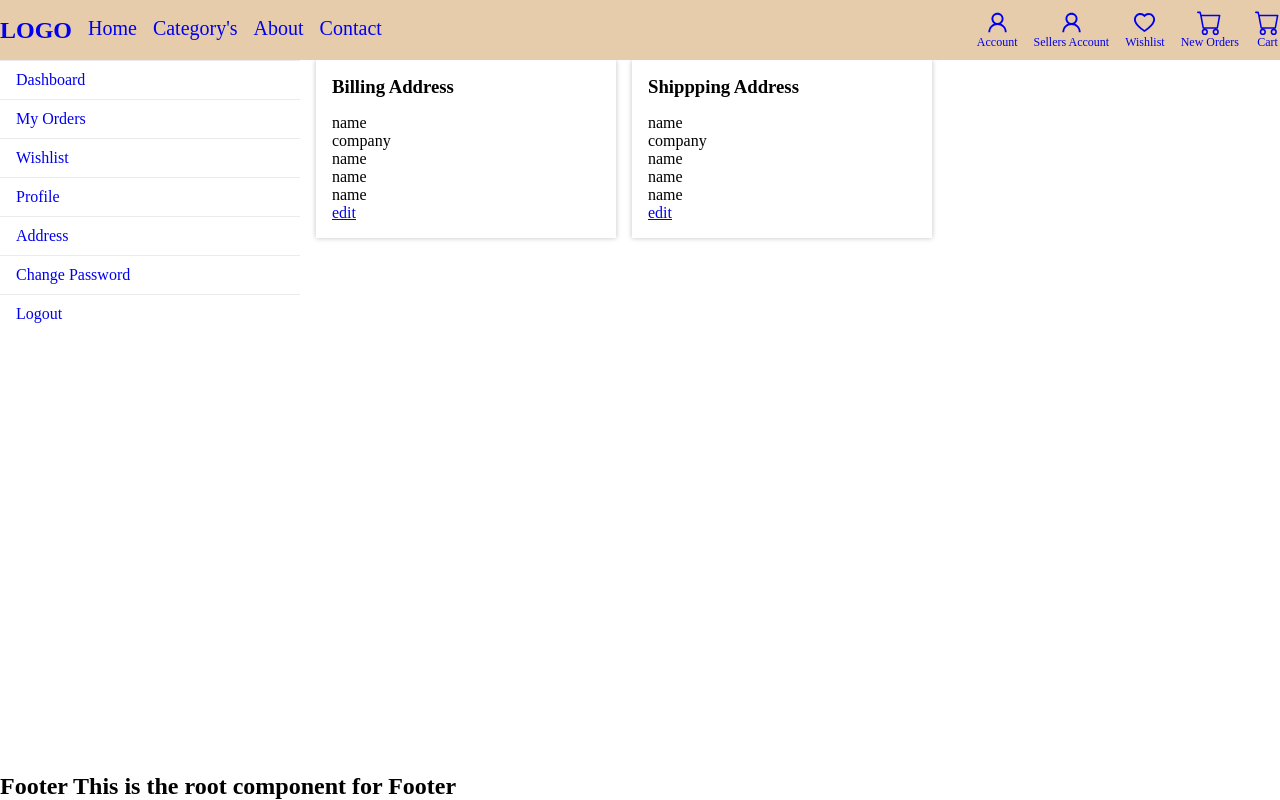
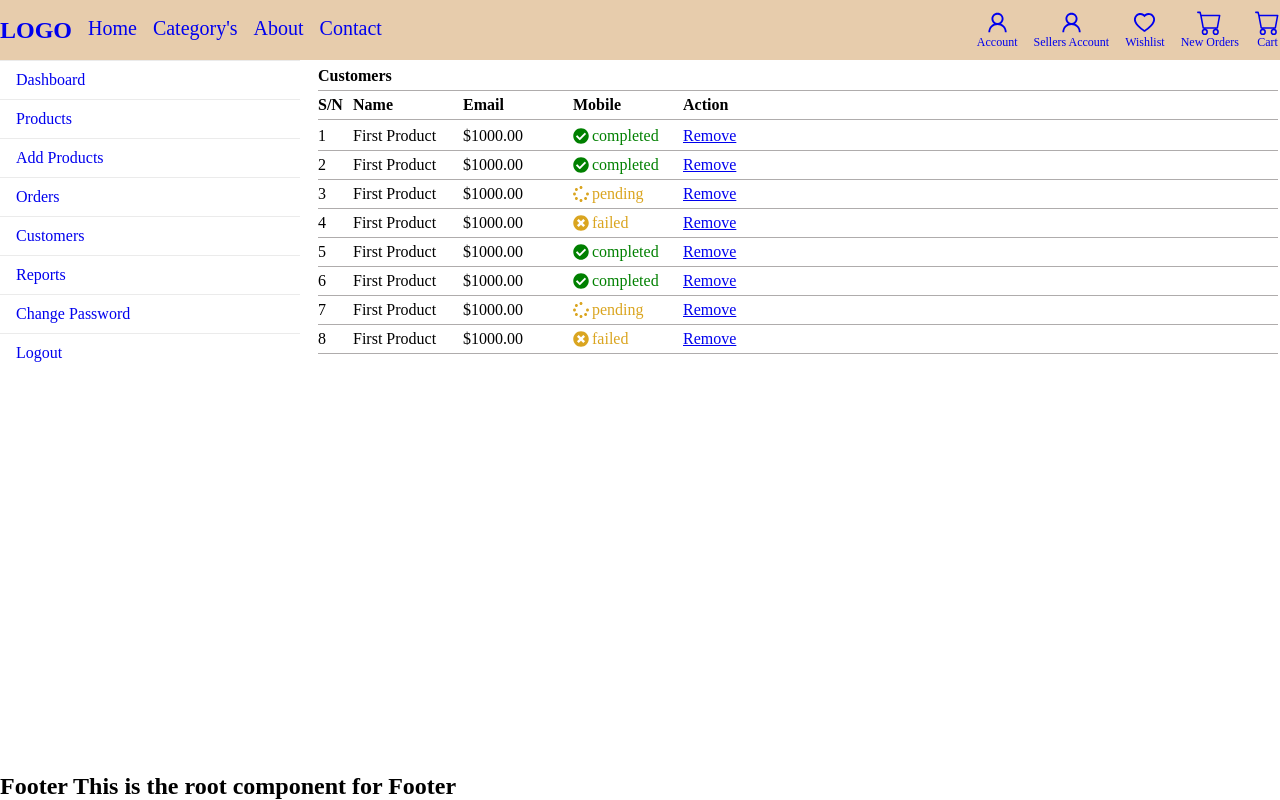
Before and after one commit to Josh2580/ecommerce, a React (Vite) app in the folder userView/: page /seller/customers in a window 1280 px wide. Built offline with nearby package versions, Linux system fonts and the light colour scheme.

Commit message:
Customers

```diff
--- a/userView/src/App.jsx
+++ b/userView/src/App.jsx
@@ -37,6 +37,7 @@ import SellersDashboard from "./pages/sellers/SellersDashboard";
 import SellersProducts from "./pages/sellers/SellersProducts";
 import AddProduct from "./pages/sellers/AddProduct";
 import SellersOrders from "./pages/sellers/SellersOrders";
+import SellersCustomers from "./pages/sellers/SellersCustomers";
 
 const App = createBrowserRouter(
   createRoutesFromElements(
@@ -72,7 +73,7 @@ const App = createBrowserRouter(
       <Route path="/seller/products" element={<SellersProducts />} />
       <Route path="/seller/add-products" element={<AddProduct />} />
       <Route path="/seller/orders" element={<SellersOrders />} />
-      <Route path="/seller/customers" element={<Address />} />
+      <Route path="/seller/customers" element={<SellersCustomers />} />
       <Route path="/seller/reports" element={<Wishlist />} />
       <Route path="/seller/change-password" element={<ChangePassword />} />
       <Route path="/seller/profile" element={<Profile />} />
--- /dev/null
+++ b/userView/src/pages/sellers/SellersCustomers.jsx
@@ -0,0 +1,109 @@
+import React from "react";
+import { orderProduct } from "../../source/ProductSource";
+import { NavLink } from "react-router-dom";
+import { styled } from "styled-components";
+import { SellersMainHeader } from "./SellersHeader";
+import { AccHeader, UserDiv } from "./SellersDashboard";
+import { FaSpinner, FaCheckCircle, FaTimesCircle } from "react-icons/fa";
+
+const SellersCustomers = () => {
+  return (
+    <UserDiv>
+      <AccHeader>
+        <SellersMainHeader />
+      </AccHeader>
+      <Table>
+        <thead>
+          <Tr colspan="5">
+            <th>Customers</th>
+          </Tr>
+          <Tr>
+            <th className="serialNumber">S/N</th>
+            <th>Name</th>
+            <th>Email</th>
+            <th>Mobile</th>
+            <th>Action</th>
+          </Tr>
+        </thead>
+        <tbody>
+          {orderProduct.map((data, i) => (
+            <Tr key={i}>
+              <td className="serialNumber">{i + 1}</td>
+              <td>{data.orderId}</td>
+              <td>{data.price}</td>
+              <Td
+                color={
+                  data.status === "completed"
+                    ? "green"
+                    : "pending"
+                    ? "goldenrod"
+                    : "failed"
+                    ? "red"
+                    : "none"
+                }
+                // color={data.status === "completed" ? "green" : "none"}
+                // color={data.status === "pending" ? "goldenrod" : "none"}
+
+                // color="green"
+              >
+                {" "}
+                {data.status === "completed" && <FaCheckCircle />}
+                {data.status === "failed" && <FaTimesCircle />}{" "}
+                {data.status === "pending" && <FaSpinner />} {data.status}
+              </Td>
+              {/* <td>{data.action}</td> */}
+              <td className="action">
+                <NavLink>
+                  <span>Remove</span>
+                </NavLink>
+              </td>
+            </Tr>
+          ))}
+        </tbody>
+      </Table>
+    </UserDiv>
+  );
+};
+
+const Tr = styled.tr`
+  text-align: left;
+  display: flex;
+  align-items: center;
+  border-bottom: 1px solid #afacac;
+  gap: 10px;
+
+  td,
+  th {
+    width: 100px;
+    padding: 5px 0px;
+  }
+
+  .action {
+    display: flex;
+    gap: 7px;
+  }
+
+  .serialNumber {
+    width: 25px;
+  }
+`;
+
+const Td = styled.td`
+  display: flex;
+  align-items: center;
+  gap: 3px;
+  color: ${(props) => props.color};
+`;
+
+const Table = styled.table`
+  width: 100%;
+`;
+
+const SellersCustomerstyle = styled.div`
+  box-shadow: 0px 0px 5px 0px #c4bfbf;
+  padding: 1rem 0rem;
+  /* max-width: max-content; */
+  width: 100%;
+`;
+
+export default SellersCustomers;
```
